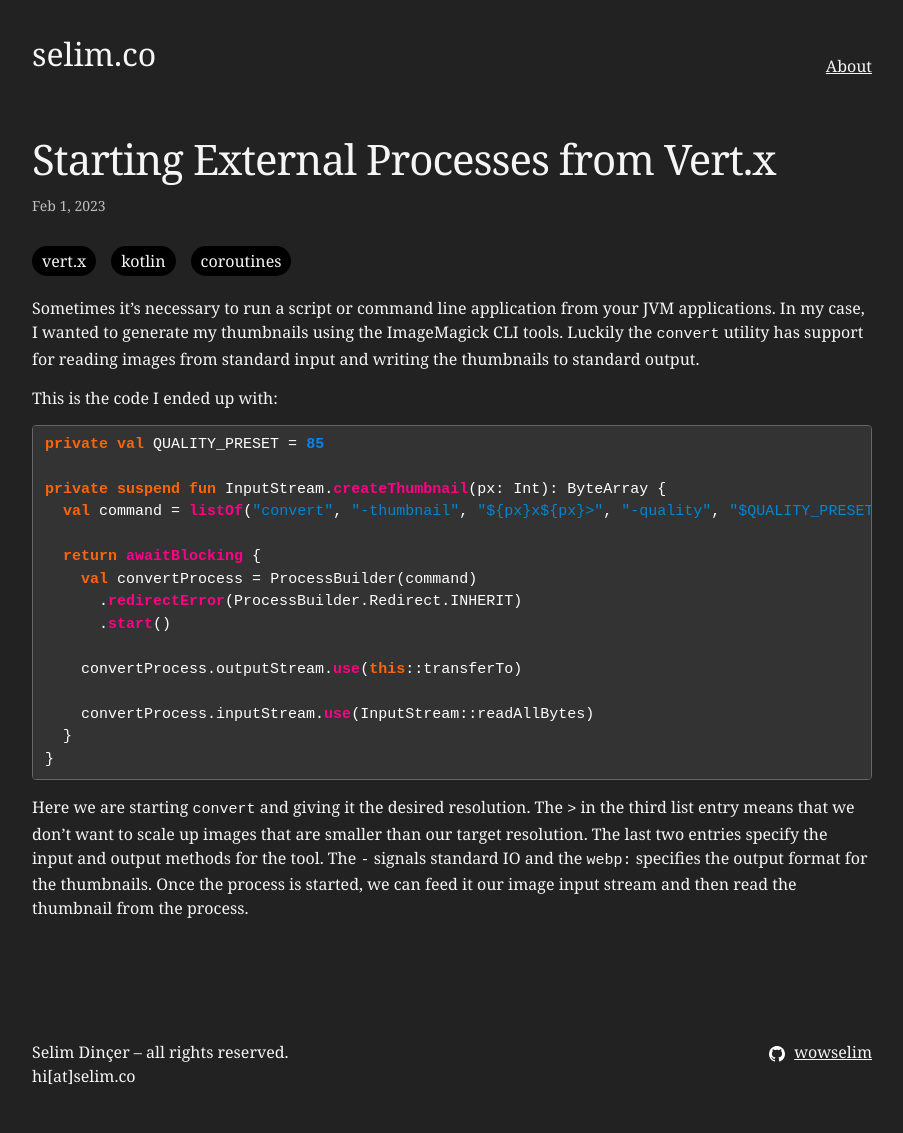
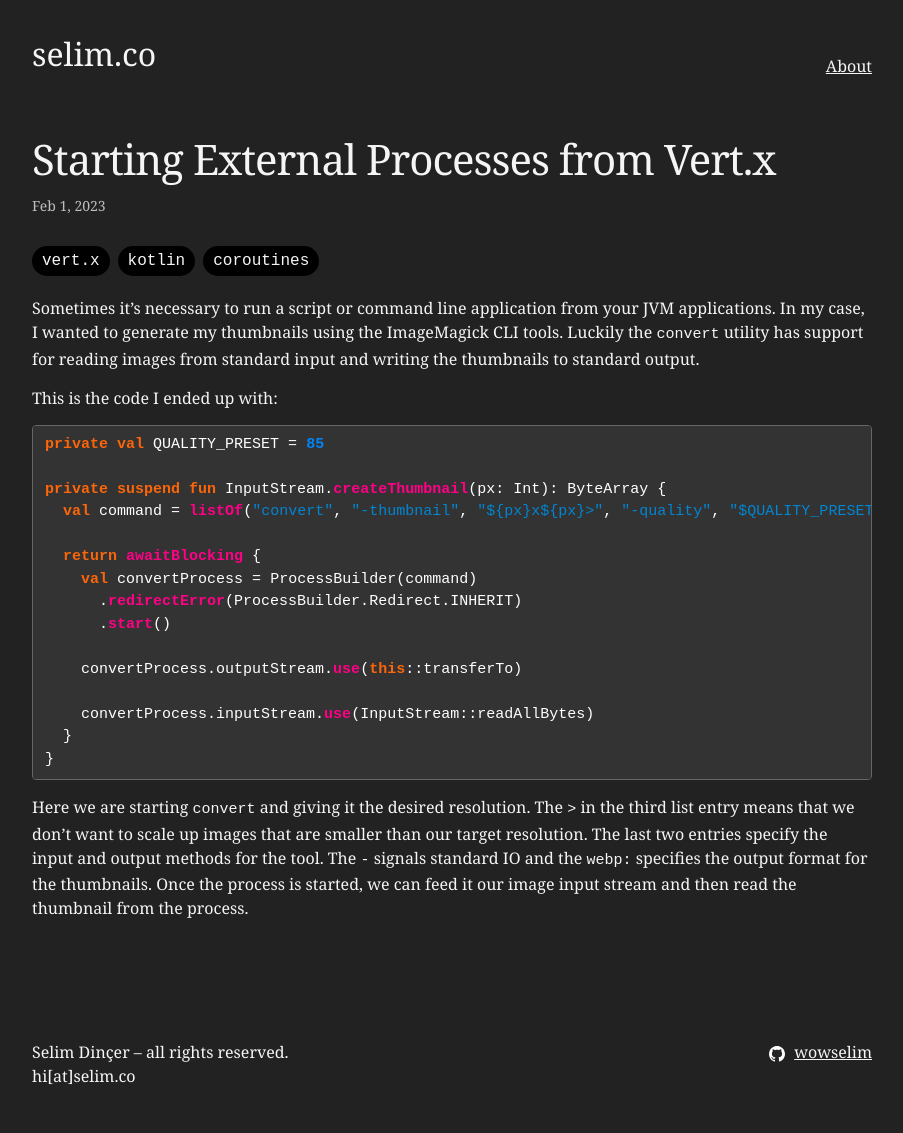
Before and after one commit to wowselim/wowselim.github.io, a Jekyll site: the page built from _posts/2023-02-01-vertx-process-builder.markdown, in a window 1280 px wide. Shown: the whole page, without its empty margins (188-1091 px from the left). Built offline with Jekyll 4.4.1, drawn with Linux system fonts in a browser that asks for light colours.

Commit message:
change tag font

```diff
--- a/_sass/minima/_base.scss
+++ b/_sass/minima/_base.scss
@@ -263,9 +263,6 @@ table {
     background-color: $grey-color-light;
     border-radius: 20px;
     background-color: black;
-  }
-
-  .tag + .tag {
-    margin-inline-start: 7px;
+    font-family: monospace;
   }
 }
```
